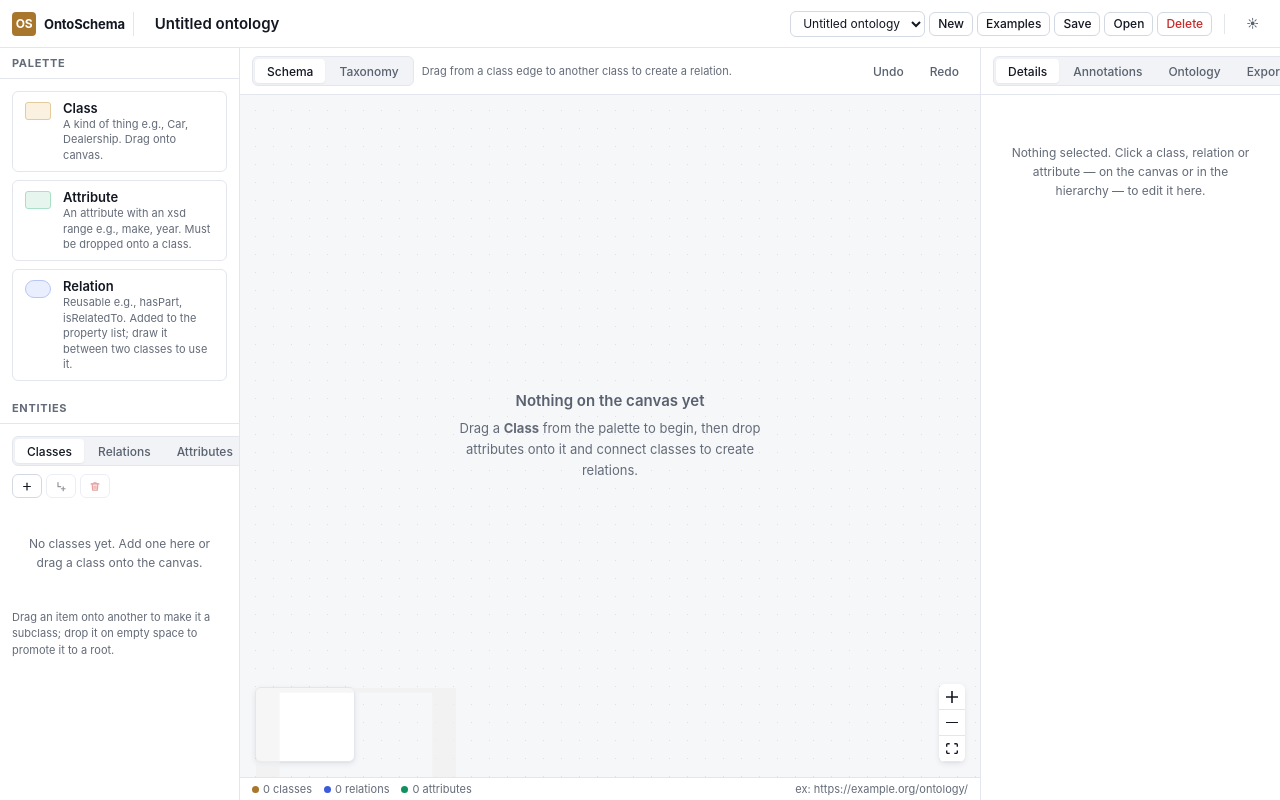
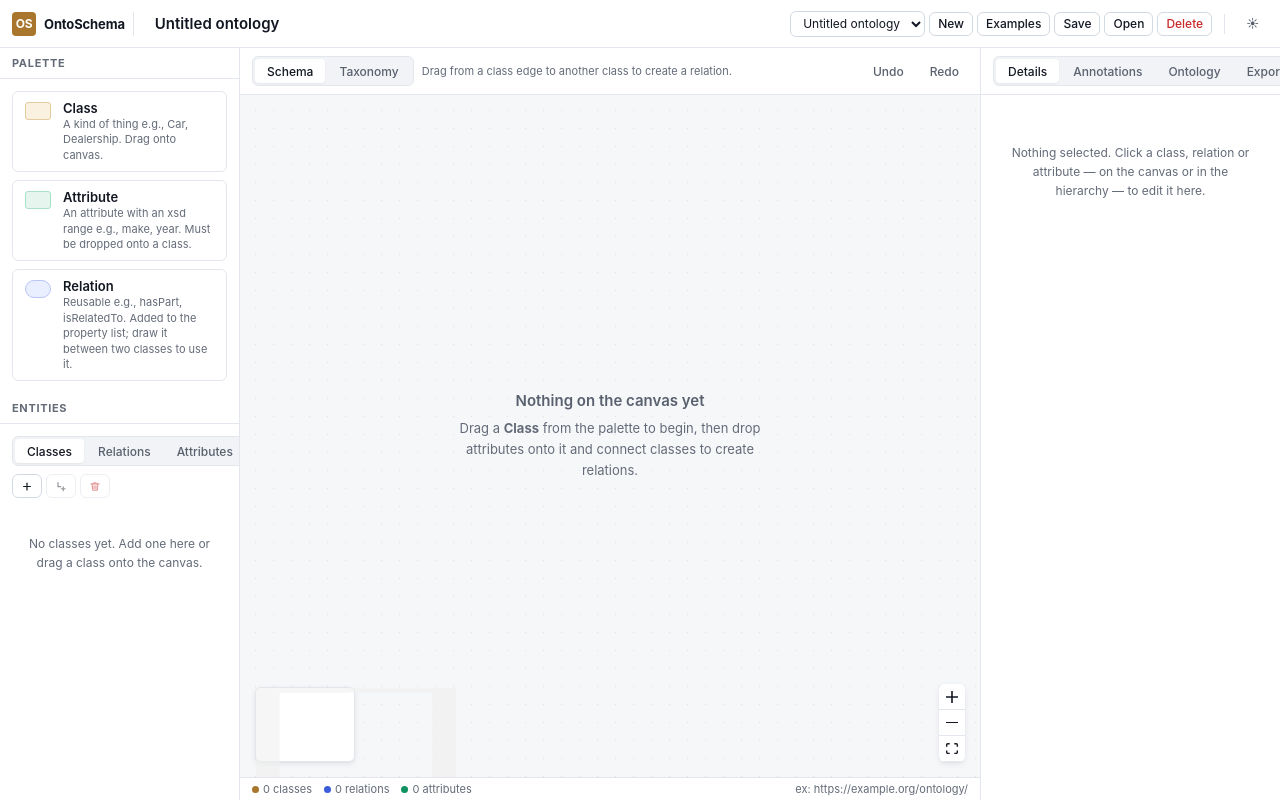
Before and after one commit to kodymoodley/ontoschema, a React (Vite) app: page / in a window 1280 px wide. Built offline with nearby package versions, Linux system fonts and the light colour scheme; what n3 would draw is missing.

Commit message:
Drop the drag hints under the entities panel
Two sentences standing permanently under a narrow tree, read once and then
taking space from the thing they describe. The palette note went the same
way for the same reason.

```diff
--- a/src/taxonomytree/HierarchyTree.tsx
+++ b/src/taxonomytree/HierarchyTree.tsx
@@ -45,11 +45,6 @@ export function HierarchyTree() {
     <>
       <Tabs options={TABS} value={tab} onChange={setTab} ariaLabel="Ontology entities" />
       {tab === 'attributes' ? <AttributePool /> : <HierarchyFor kind={tab} key={tab} />}
-      <p className={styles.hint}>
-        {tab === 'attributes'
-          ? 'Drag a property onto a class on the canvas to use it there. The same property can be used on any number of classes.'
-          : 'Drag an item onto another to make it a subclass; drop it on empty space to promote it to a root.'}
-      </p>
     </>
   );
 }
--- a/src/taxonomytree/taxonomytree.module.css
+++ b/src/taxonomytree/taxonomytree.module.css
@@ -146,10 +146,3 @@
 .dragging {
   opacity: 0.5;
 }
-
-.hint {
-  margin: var(--space-2) 0 0;
-  font-size: var(--text-xs);
-  line-height: 1.5;
-  color: var(--text-tertiary);
-}
```
